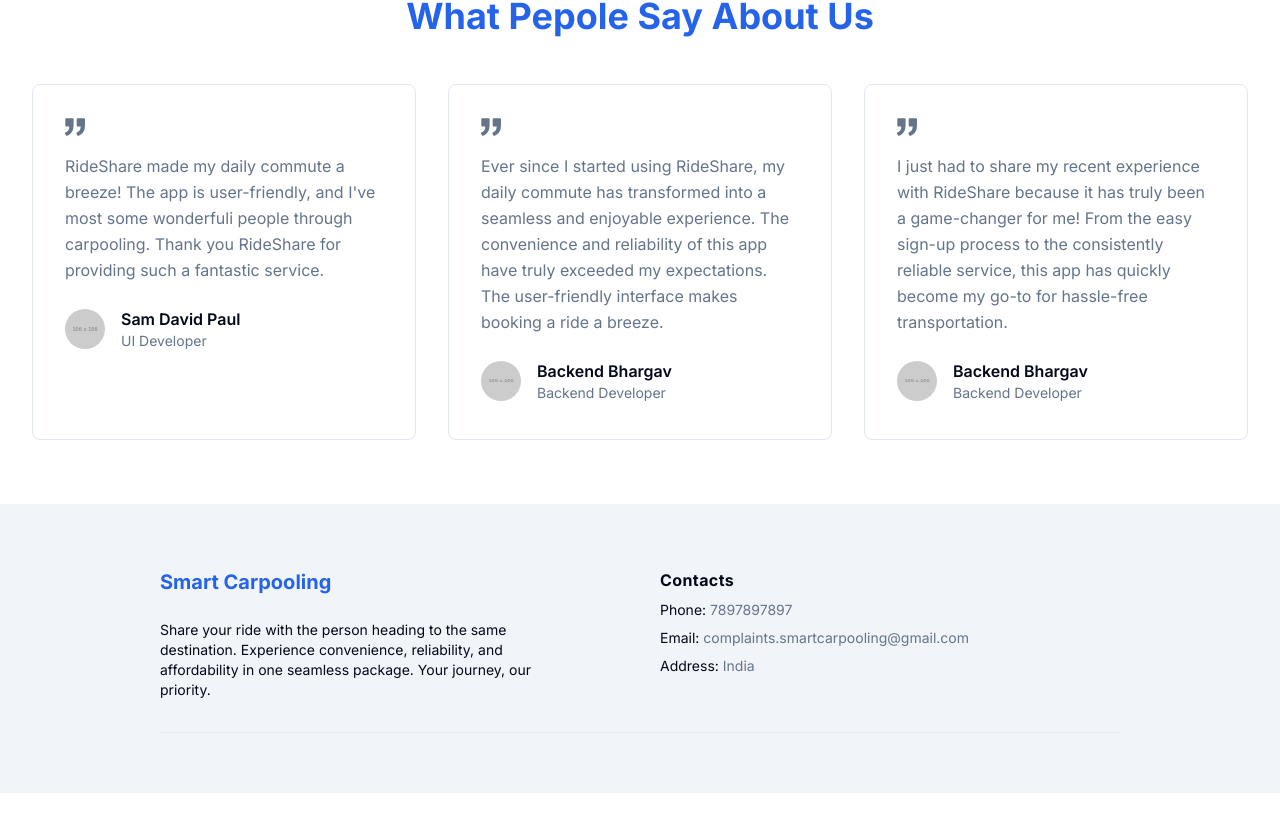
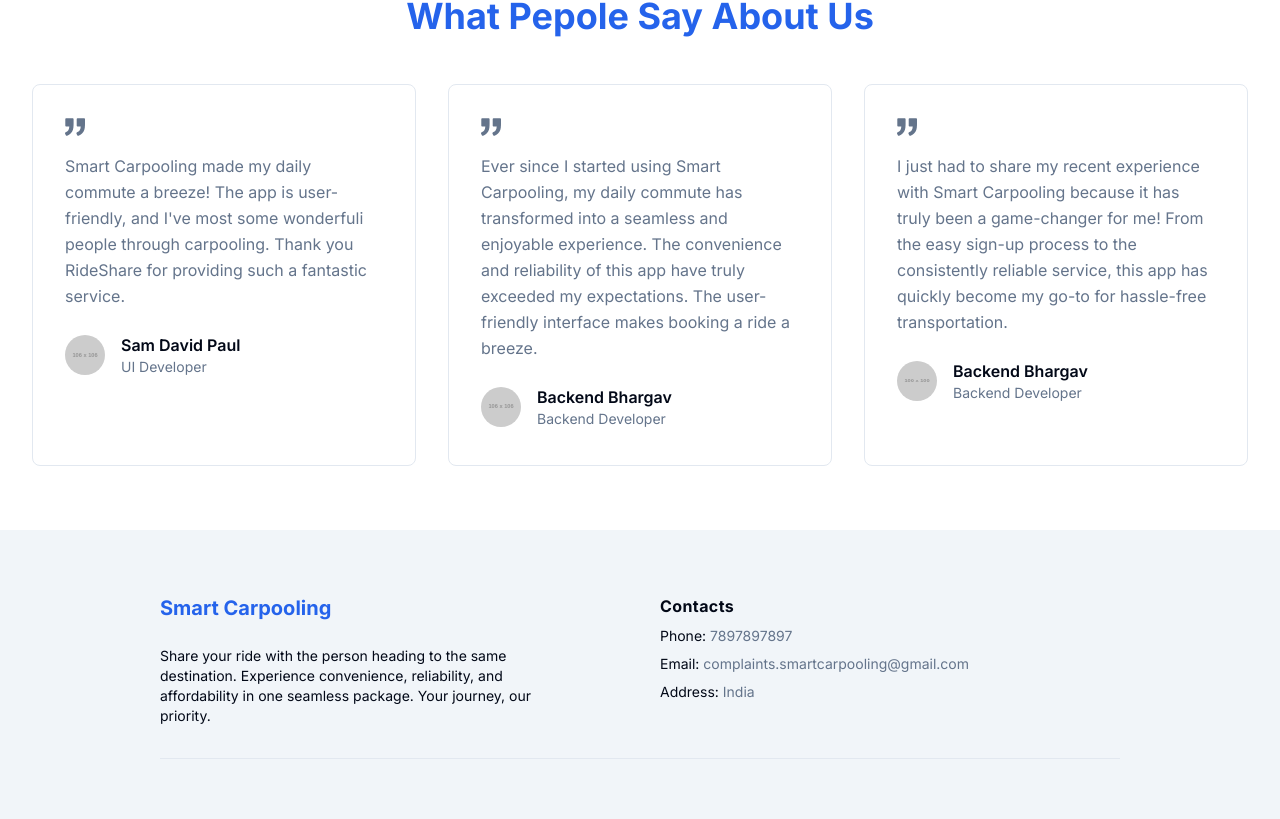
Before and after one commit to biradar-vilohith-patil/smart-Carpooling, a React (Vite) app in the folder client/: page / in a window 1280 px wide. Shown: the part 1399-2218 px from the top of the page. Before the commit the page ends 2192 px from the top, so only its background shows below. Built offline with nearby package versions, Linux system fonts and the light colour scheme; no server answers.

Commit message:
Update Testimonial.jsx

```diff
--- a/client/src/sections/Testimonial.jsx
+++ b/client/src/sections/Testimonial.jsx
@@ -3,19 +3,19 @@ import { Avatar, AvatarImage } from "@/components/ui/avatar"
 const Testimonial = () => {
   const feedback = [
     {
-      desc: "RideShare made my daily commute a breeze! The app is user-friendly, and I've most some wonderfuli people through carpooling. Thank you RideShare for providing such a fantastic service.",
+      desc: "Smart Carpooling made my daily commute a breeze! The app is user-friendly, and I've most some wonderfuli people through carpooling. Thank you RideShare for providing such a fantastic service.",
       img: "https://dummyimage.com/106x106",
       user: "Sam David Paul",
       prof: "UI Developer"
     },
     {
-      desc: "Ever since I started using RideShare, my daily commute has transformed into a seamless and enjoyable experience. The convenience and reliability of this app have truly exceeded my expectations. The user-friendly interface makes booking a ride a breeze.",
+      desc: "Ever since I started using Smart Carpooling, my daily commute has transformed into a seamless and enjoyable experience. The convenience and reliability of this app have truly exceeded my expectations. The user-friendly interface makes booking a ride a breeze.",
       img: "https://dummyimage.com/106x106",
       user: "Backend Bhargav",
       prof: "Backend Developer"
     },
     {
-      desc: "I just had to share my recent experience with RideShare because it has truly been a game-changer for me! From the easy sign-up process to the consistently reliable service, this app has quickly become my go-to for hassle-free transportation.",
+      desc: "I just had to share my recent experience with Smart Carpooling because it has truly been a game-changer for me! From the easy sign-up process to the consistently reliable service, this app has quickly become my go-to for hassle-free transportation.",
       img: "https://dummyimage.com/106x106",
       user: "Backend Bhargav",
       prof: "Backend Developer"
```
